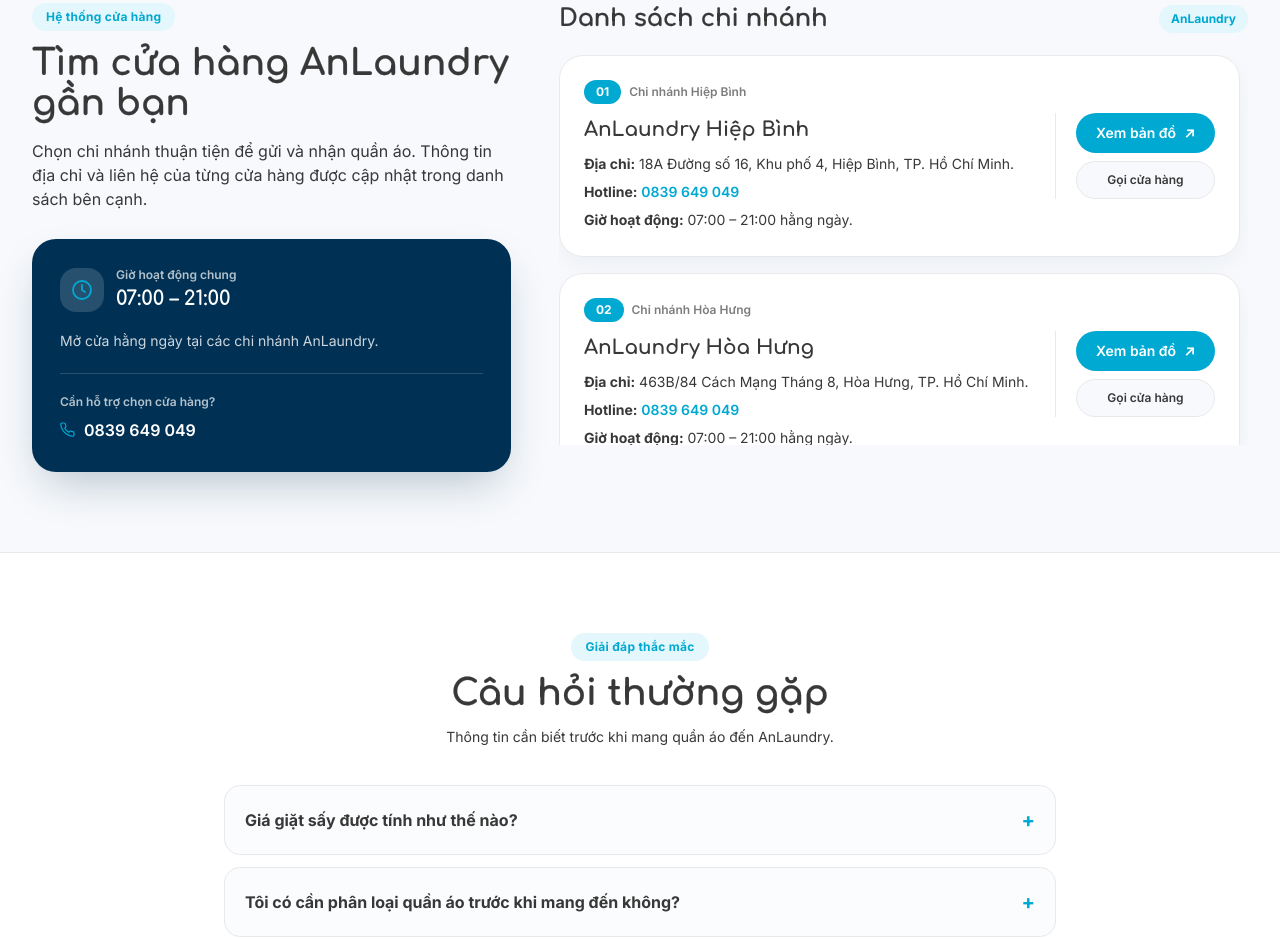
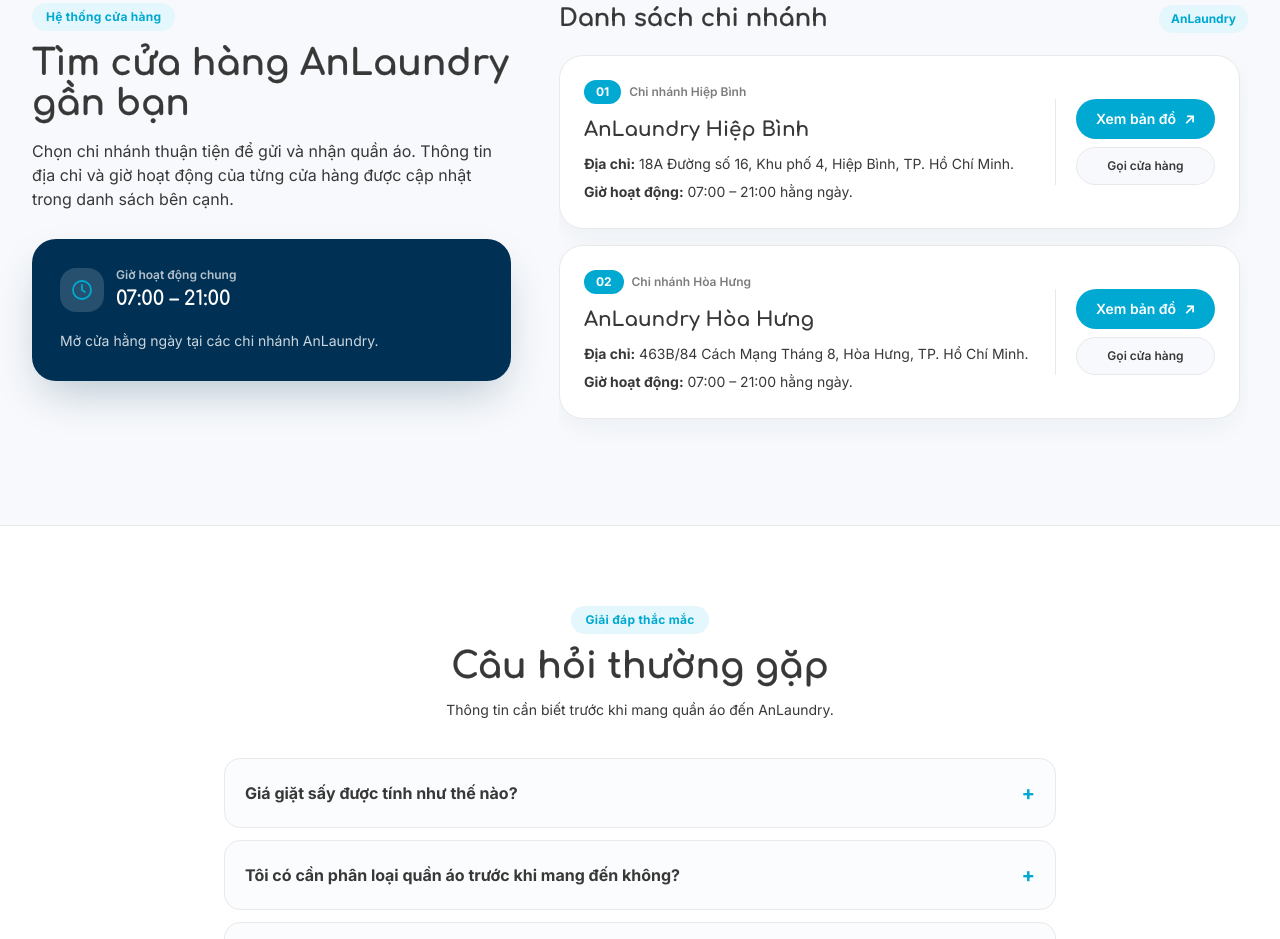
Before and after one commit to kevinbuiasc-hub/anlaundry, a plain HTML site: page index.html in a window 1280 px wide. Shown: the part 4105-5044 px from the top of the page. Drawn offline with nearby package versions, Linux system fonts and the light colour scheme.

Commit message:
Remove hotline text from store locations section

```diff
--- a/index.html
+++ b/index.html
@@ -618,7 +618,7 @@
           <div>
             <span class="mb-3 inline-block rounded-full bg-brand-cyanSoft px-3.5 py-1.5 text-xs font-bold tracking-wide text-brand-cyan">Hệ thống cửa hàng</span>
             <h2 class="font-display text-3xl font-bold leading-tight text-[#383838] sm:text-4xl">Tìm cửa hàng AnLaundry gần bạn</h2>
-            <p class="mt-4 text-sm leading-7 text-[#383838] sm:text-base">Chọn chi nhánh thuận tiện để gửi và nhận quần áo. Thông tin địa chỉ và liên hệ của từng cửa hàng được cập nhật trong danh sách bên cạnh.</p>
+            <p class="mt-4 text-sm leading-7 text-[#383838] sm:text-base">Chọn chi nhánh thuận tiện để gửi và nhận quần áo. Thông tin địa chỉ và giờ hoạt động của từng cửa hàng được cập nhật trong danh sách bên cạnh.</p>
 
             <div class="mt-7 rounded-3xl bg-brand-navy p-6 text-white shadow-navy-card sm:p-7">
               <div class="flex items-center gap-3">
@@ -631,13 +631,6 @@
                 </div>
               </div>
               <p class="mt-4 text-sm leading-6 text-white/80">Mở cửa hằng ngày tại các chi nhánh AnLaundry.</p>
-              <div class="mt-5 border-t border-white/15 pt-5">
-                <p class="text-xs font-semibold text-white/70">Cần hỗ trợ chọn cửa hàng?</p>
-                <a href="tel:0839649049" class="mt-2 inline-flex items-center gap-2 font-semibold text-white transition hover:text-brand-cyan">
-                  <svg class="h-4 w-4 text-brand-cyan" viewBox="0 0 24 24" fill="none" stroke="currentColor" stroke-width="1.8"><path stroke-linecap="round" stroke-linejoin="round" d="M21 16.4v3a2 2 0 0 1-2.18 2 19.8 19.8 0 0 1-8.63-3.07 19.5 19.5 0 0 1-6-6A19.8 19.8 0 0 1 1.12 3.66 2 2 0 0 1 3.1 1.5h3a2 2 0 0 1 2 1.72c.12.96.35 1.9.7 2.8a2 2 0 0 1-.45 2.1L7.08 9.4a16 16 0 0 0 6 6l1.28-1.27a2 2 0 0 1 2.1-.45c.9.35 1.84.58 2.8.7A2 2 0 0 1 21 16.4Z"/></svg>
-                  0839 649 049
-                </a>
-              </div>
             </div>
           </div>
 
@@ -658,7 +651,6 @@
                     </div>
                     <h4 class="mt-3 font-display text-xl font-bold text-[#383838]">AnLaundry Hiệp Bình</h4>
                     <p class="mt-2 text-sm leading-6 text-[#383838]"><strong>Địa chỉ:</strong> 18A Đường số 16, Khu phố 4, Hiệp Bình, TP. Hồ Chí Minh.</p>
-                    <p class="mt-1 text-sm leading-6 text-[#383838]"><strong>Hotline:</strong> <a href="tel:0839649049" class="font-semibold text-brand-cyan hover:underline">0839 649 049</a></p>
                     <p class="mt-1 text-sm leading-6 text-[#383838]"><strong>Giờ hoạt động:</strong> 07:00 – 21:00 hằng ngày.</p>
                   </div>
                   <div class="flex flex-wrap gap-2 border-t border-brand-gray pt-4 md:flex-col md:border-l md:border-t-0 md:pl-5 md:pt-0">
@@ -677,7 +669,6 @@
                     </div>
                     <h4 class="mt-3 font-display text-xl font-bold text-[#383838]">AnLaundry Hòa Hưng</h4>
                     <p class="mt-2 text-sm leading-6 text-[#383838]"><strong>Địa chỉ:</strong> 463B/84 Cách Mạng Tháng 8, Hòa Hưng, TP. Hồ Chí Minh.</p>
-                    <p class="mt-1 text-sm leading-6 text-[#383838]"><strong>Hotline:</strong> <a href="tel:0839649049" class="font-semibold text-brand-cyan hover:underline">0839 649 049</a></p>
                     <p class="mt-1 text-sm leading-6 text-[#383838]"><strong>Giờ hoạt động:</strong> 07:00 – 21:00 hằng ngày.</p>
                   </div>
                   <div class="flex flex-wrap gap-2 border-t border-brand-gray pt-4 md:flex-col md:border-l md:border-t-0 md:pl-5 md:pt-0">
```
